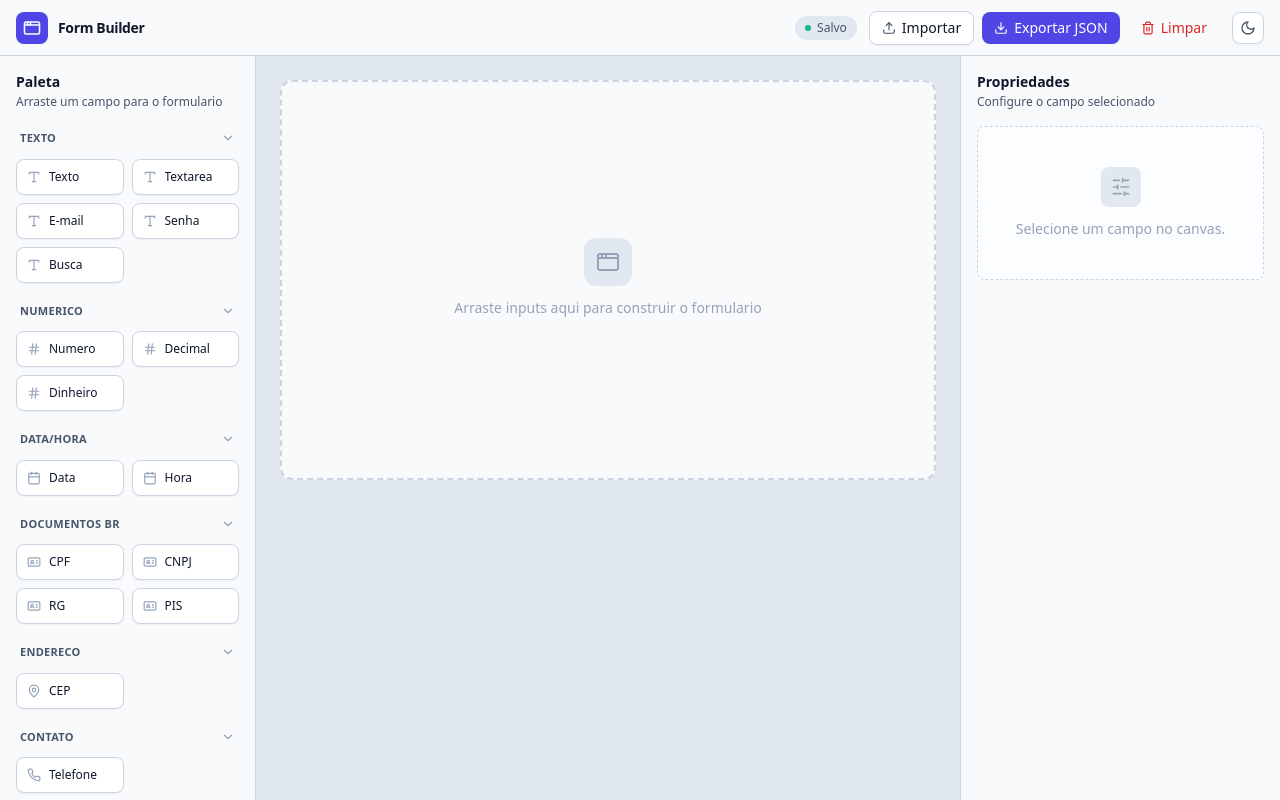
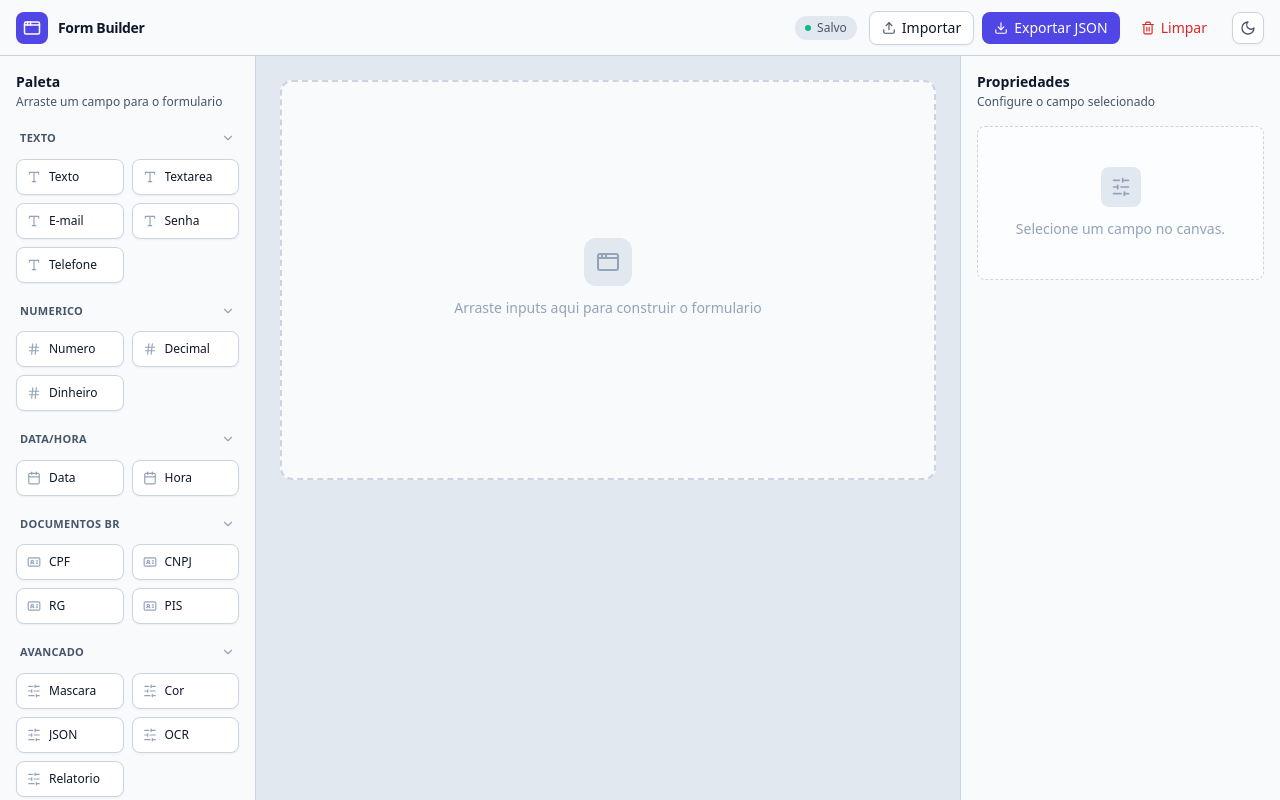
Before and after one commit to luanreinhold/form-builder, a React (Vite) app: page / in a window 1280 px wide. Built offline with nearby package versions, Linux system fonts and the light colour scheme.

Commit message:
feat: Adjusting test cases and removing simple components

```diff
--- a/src/components/icons/Icon.tsx
+++ b/src/components/icons/Icon.tsx
@@ -166,8 +166,6 @@ export const CATEGORY_ICONS: Record<Category, IconName> = {
   Numerico: "hash",
   "Data/Hora": "calendar",
   "Documentos BR": "id-card",
-  Endereco: "map-pin",
-  Contato: "phone",
   Avancado: "sliders",
   Upload: "upload",
   "Modal/Lookup": "app-window",
--- a/src/components/inputs/InputPreview.tsx
+++ b/src/components/inputs/InputPreview.tsx
@@ -48,7 +48,6 @@ function renderControl(field: Field, placeholder: string): JSX.Element {
       return <input type="time" className={baseCls} disabled />;
     case "input-attach":
       return <input type="file" className={baseCls} disabled />;
-    case "select-component":
     case "select-multiple":
     case "select-search":
     case "dynamic-select":
--- a/src/components/inputs/registry.ts
+++ b/src/components/inputs/registry.ts
@@ -33,12 +33,6 @@ export const REGISTRY: Record<FieldType, RegistryEntry> = {
     label: "Senha",
     category: "Texto",
     defaultProps: baseDefaults("senha"),
-  },
-  "input-search": {
-    type: "input-search",
-    label: "Busca",
-    category: "Texto",
-    defaultProps: baseDefaults("busca"),
   },
   "input-number": {
     type: "input-number",
@@ -94,16 +88,10 @@ export const REGISTRY: Record<FieldType, RegistryEntry> = {
     category: "Documentos BR",
     defaultProps: baseDefaults("pis"),
   },
-  "input-cep": {
-    type: "input-cep",
-    label: "CEP",
-    category: "Endereco",
-    defaultProps: baseDefaults("cep"),
-  },
   "input-phone": {
     type: "input-phone",
     label: "Telefone",
-    category: "Contato",
+    category: "Texto",
     defaultProps: baseDefaults("telefone"),
   },
   "input-mask": {
@@ -154,12 +142,6 @@ export const REGISTRY: Record<FieldType, RegistryEntry> = {
     category: "Avancado",
     defaultProps: baseDefaults("relatorio"),
   },
-  "select-component": {
-    type: "select-component",
-    label: "Select",
-    category: "Selecao",
-    defaultProps: { ...baseDefaults("selecao"), source: [] },
-  },
   "select-multiple": {
     type: "select-multiple",
     label: "Select Multiplo",
--- a/src/schemas/inputs.schema.ts
+++ b/src/schemas/inputs.schema.ts
@@ -20,7 +20,6 @@ const Text = wrap(
 const Textarea = wrap("input-textarea", BaseInputPropsSchema);
 const Email = wrap("input-email", BaseInputPropsSchema);
 const Password = wrap("input-password", BaseInputPropsSchema);
-const Search = wrap("input-search", BaseInputPropsSchema);
 const NumberInput = wrap("input-number", BaseInputPropsSchema);
 const Decimal = wrap("input-decimal", BaseInputPropsSchema);
 const Money = wrap(
@@ -43,7 +42,6 @@ const Cpf = wrap("input-cpf", BaseInputPropsSchema);
 const Cnpj = wrap("input-cnpj", BaseInputPropsSchema);
 const Rg = wrap("input-rg", BaseInputPropsSchema);
 const Pis = wrap("input-pis", BaseInputPropsSchema);
-const Cep = wrap("input-cep", BaseInputPropsSchema);
 const Phone = wrap("input-phone", BaseInputPropsSchema);
 const Mask = wrap(
   "input-mask",
@@ -97,7 +95,6 @@ const SelectBase = BaseInputPropsSchema.extend({
   optionLabel: z.string().optional(),
   optionValue: z.string().optional(),
 });
-const SelectComponent = wrap("select-component", SelectBase);
 const SelectMultiple = wrap("select-multiple", SelectBase);
 const SelectSearch = wrap("select-search", SelectBase);
 const DynamicSelect = wrap("dynamic-select", SelectBase);
@@ -107,7 +104,6 @@ export const FieldSchema = z.discriminatedUnion("type", [
   Textarea,
   Email,
   Password,
-  Search,
   NumberInput,
   Decimal,
   Money,
@@ -117,7 +113,6 @@ export const FieldSchema = z.discriminatedUnion("type", [
   Cnpj,
   Rg,
   Pis,
-  Cep,
   Phone,
   Mask,
   Color,
@@ -127,7 +122,6 @@ export const FieldSchema = z.discriminatedUnion("type", [
   Json,
   Ocr,
   Report,
-  SelectComponent,
   SelectMultiple,
   SelectSearch,
   DynamicSelect,
@@ -141,7 +135,6 @@ export const FIELD_TYPES = [
   "input-textarea",
   "input-email",
   "input-password",
-  "input-search",
   "input-number",
   "input-decimal",
   "input-money",
@@ -151,7 +144,6 @@ export const FIELD_TYPES = [
   "input-cnpj",
   "input-rg",
   "input-pis",
-  "input-cep",
   "input-phone",
   "input-mask",
   "input-color",
@@ -161,7 +153,6 @@ export const FIELD_TYPES = [
   "input-json",
   "input-ocr",
   "input-report",
-  "select-component",
   "select-multiple",
   "select-search",
   "dynamic-select",
--- a/src/types/index.ts
+++ b/src/types/index.ts
@@ -9,8 +9,6 @@ export type Category =
   | "Numerico"
   | "Data/Hora"
   | "Documentos BR"
-  | "Endereco"
-  | "Contato"
   | "Avancado"
   | "Upload"
   | "Modal/Lookup"
```
Also changed, not shown: 1 other file (tests, documents, lock files or other folders).
